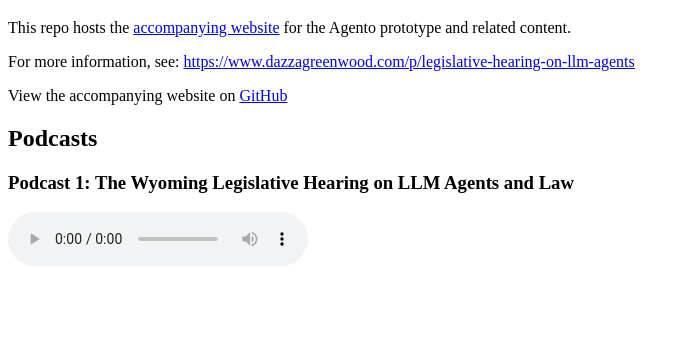
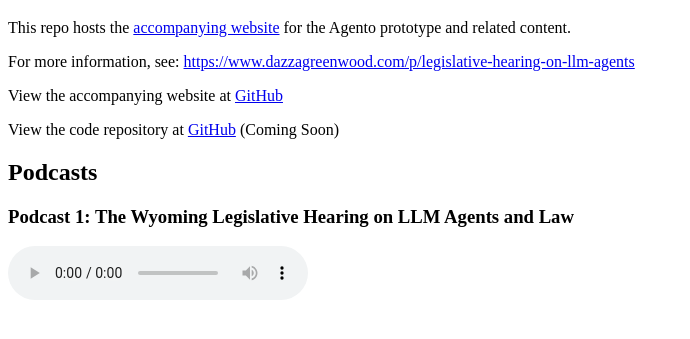
Before and after one commit to dazzaji/03_agento, a plain HTML site: page index.html in a window 1280 px wide. Shown: the part 61-400 px from the top of the page, without its empty margins (0-690 px from the left). Drawn offline with Linux system fonts and the light colour scheme.

Commit message:
Update index.html

```diff
--- a/index.html
+++ b/index.html
@@ -15,7 +15,10 @@
         https://www.dazzagreenwood.com/p/legislative-hearing-on-llm-agents</a>
     </p>
 
-    <p>View the accompanying website on <a href="https://github.com/dazzaji/03_agento/tree/site">GitHub</a></p>
+    <p>View the accompanying website at <a href="https://github.com/dazzaji/03_agento/tree/site">GitHub</a></p>
+
+     <p>View the code repository at <a href="https://github.com/dazzaji/03_agento/tree/main">GitHub</a> (Coming Soon)</p>
+
 
     <h2>Podcasts</h2>
 
```
